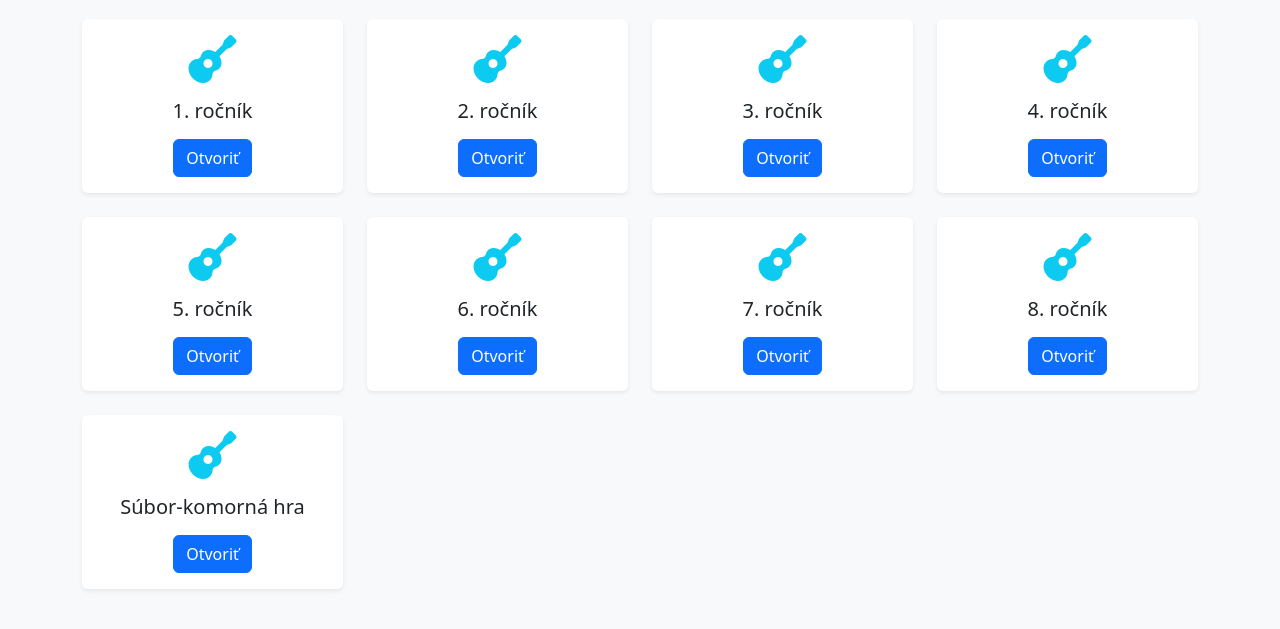
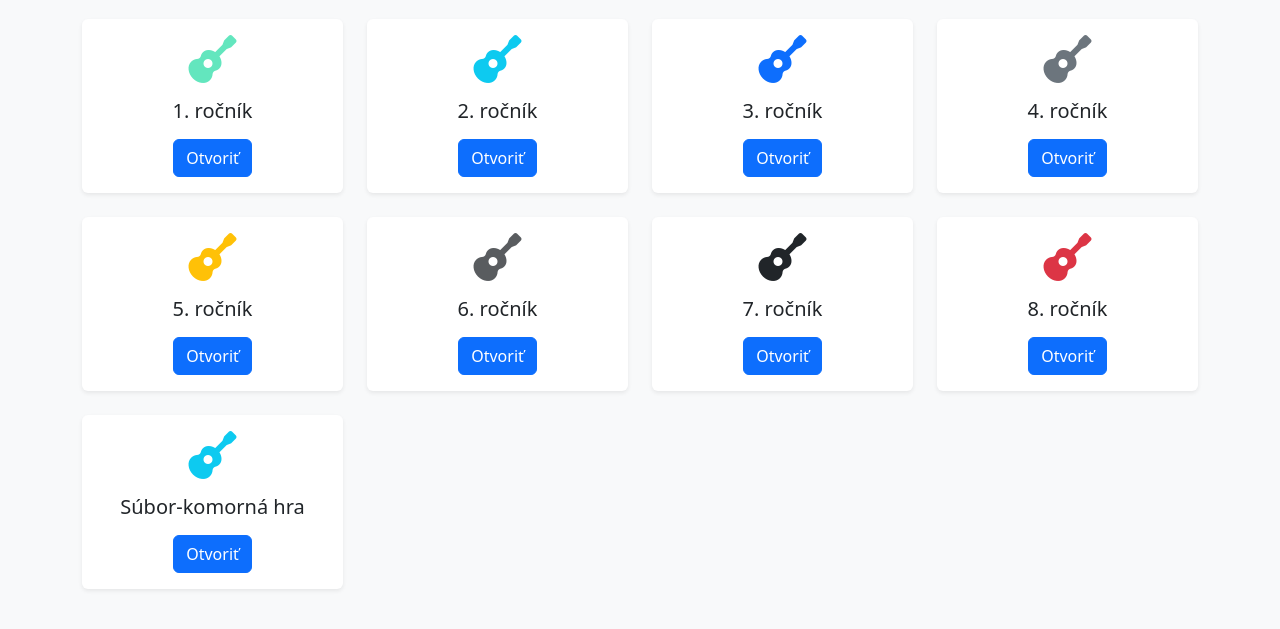
Before and after one commit to andy2062/alphatab, a plain HTML site: page index.html in a window 1280 px wide. Shown: the part 101-730 px from the top of the page. Drawn offline with nearby package versions, Linux system fonts and the light colour scheme.

Commit message:
Update index.html

```diff
--- a/index.html
+++ b/index.html
@@ -16,7 +16,7 @@
       <div class="col">
         <div class="card shadow-sm border-0">
           <div class="card-body">
-            <i class="fas fa-guitar fa-3x text-info mb-3" style="color: #63E6BE;"></i>
+            <i class="fas fa-guitar fa-3x text-succes mb-3" style="color: #63E6BE;"></i>
             <h5 class="card-title">1. ročník</h5>
             <a href="rocnik1.html" class="btn btn-primary mt-2">Otvoriť</a>
           </div>
@@ -38,7 +38,7 @@
       <div class="col">
         <div class="card shadow-sm border-0">
           <div class="card-body">
-            <i class="fas fa-guitar fa-3x text-info mb-3"></i>
+            <i class="fas fa-guitar fa-3x text-primary mb-3"></i>
             <h5 class="card-title">3. ročník</h5>
             <a href="rocnik3.html" class="btn btn-primary mt-2">Otvoriť</a>
           </div>
@@ -49,7 +49,7 @@
       <div class="col">
         <div class="card shadow-sm border-0">
           <div class="card-body">
-            <i class="fas fa-guitar fa-3x text-info mb-3"></i>
+            <i class="fas fa-guitar fa-3x text-secondary mb-3"></i>
             <h5 class="card-title">4. ročník</h5>
             <a href="rocnik4.html" class="btn btn-primary mt-2">Otvoriť</a>
           </div>
@@ -60,7 +60,7 @@
       <div class="col">
         <div class="card shadow-sm border-0">
           <div class="card-body">
-            <i class="fas fa-guitar fa-3x text-info mb-3"></i>
+            <i class="fas fa-guitar fa-3x text-warning mb-3"></i>
             <h5 class="card-title">5. ročník</h5>
             <a href="rocnik5.html" class="btn btn-primary mt-2">Otvoriť</a>
           </div>
@@ -71,7 +71,7 @@
       <div class="col">
         <div class="card shadow-sm border-0">
           <div class="card-body">
-            <i class="fas fa-guitar fa-3x text-info mb-3"></i>
+            <i class="fas fa-guitar fa-3x text-muted mb-3"></i>
             <h5 class="card-title">6. ročník</h5>
             <a href="rocnik6.html" class="btn btn-primary mt-2">Otvoriť</a>
           </div>
@@ -82,7 +82,7 @@
       <div class="col">
         <div class="card shadow-sm border-0">
           <div class="card-body">
-            <i class="fas fa-guitar fa-3x text-info mb-3"></i>
+            <i class="fas fa-guitar fa-3x text-dard mb-3"></i>
             <h5 class="card-title">7. ročník</h5>
             <a href="rocnik7.html" class="btn btn-primary mt-2">Otvoriť</a>
           </div>
@@ -93,7 +93,7 @@
       <div class="col">
         <div class="card shadow-sm border-0">
           <div class="card-body">
-            <i class="fas fa-guitar fa-3x text-info mb-3"></i>
+            <i class="fas fa-guitar fa-3x text-danger mb-3"></i>
             <h5 class="card-title">8. ročník</h5>
             <a href="rocnik8.html" class="btn btn-primary mt-2">Otvoriť</a>
           </div>
```
